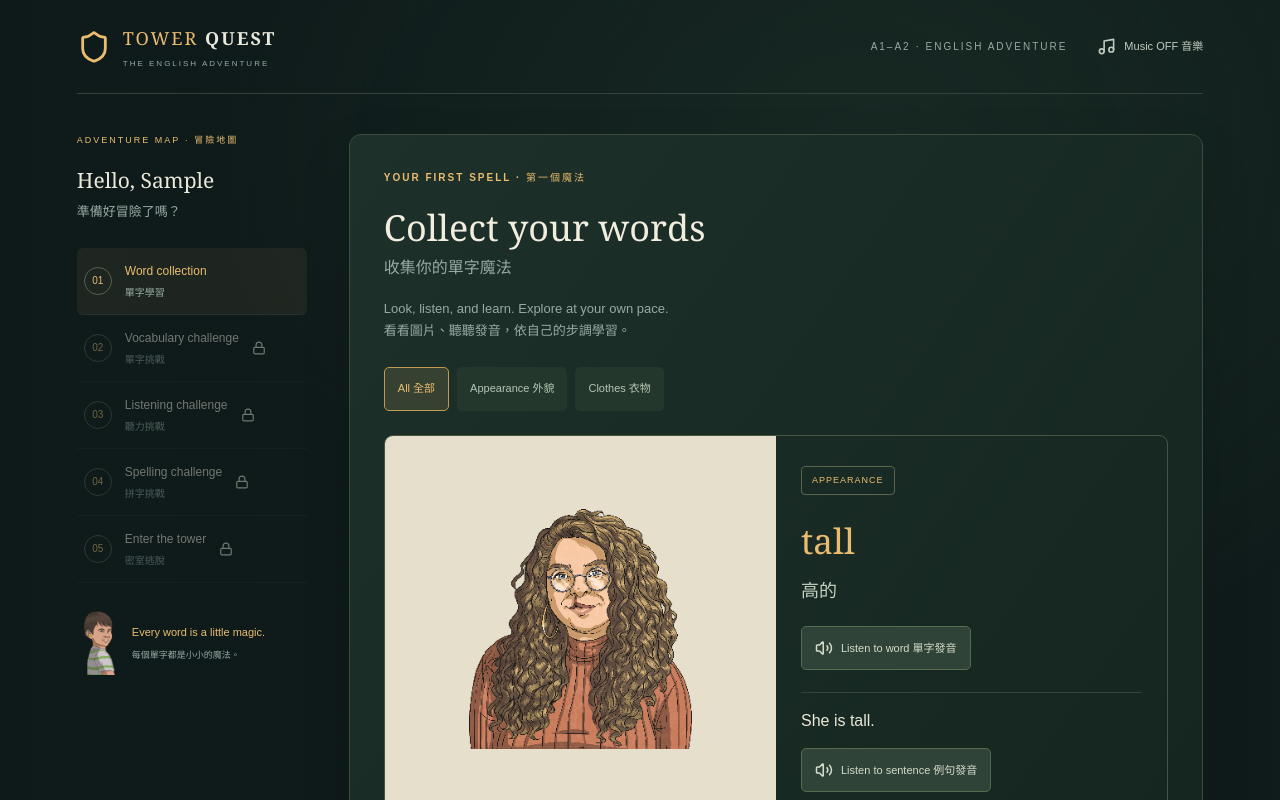
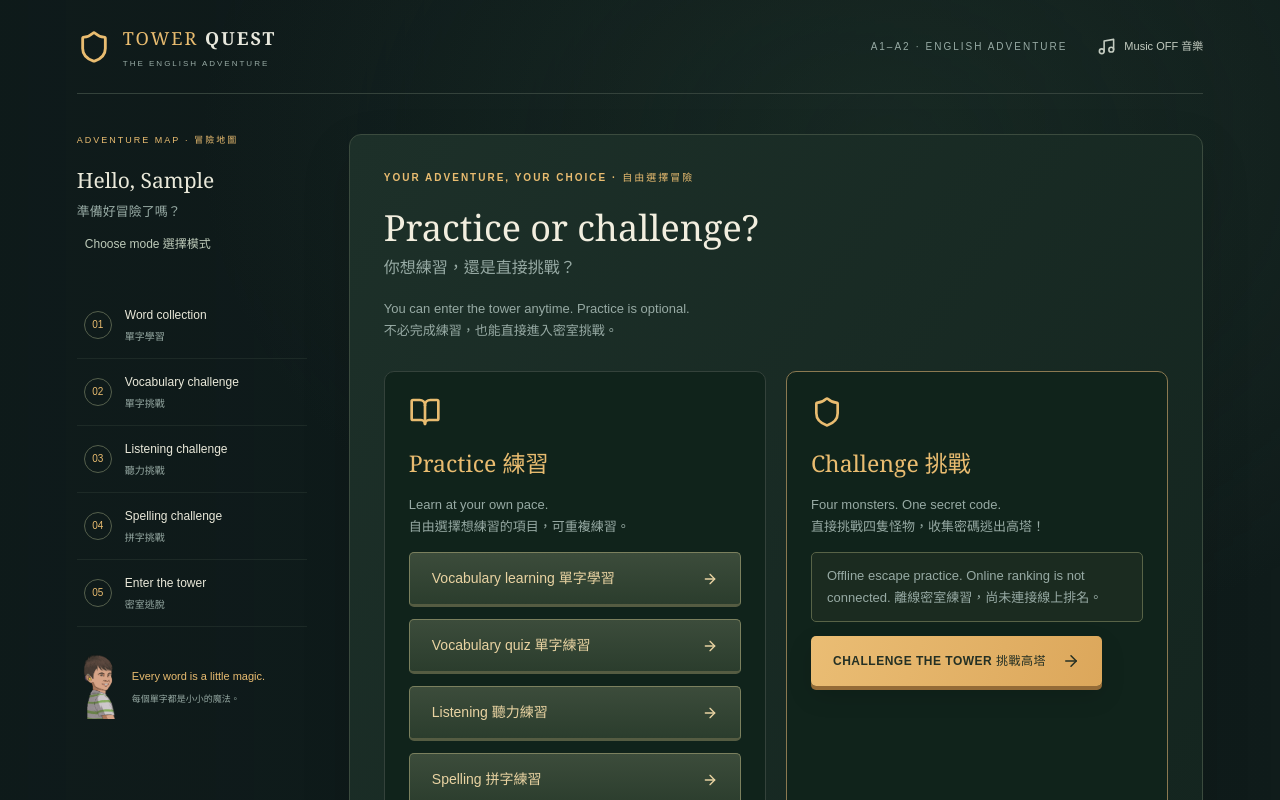
Before and after one commit to chaifish-teacher/escape-adj, a React (Vite) app: page / in a window 1280 px wide. Both pictures are taken after typing "Sample" into the empty fields and a click on the button "START ADVENTURE". Shown: the top 800 px of the page. Built offline with nearby package versions, Linux system fonts and the light colour scheme.

Commit message:
Allow choosing practice or direct challenge and document Sheets setup

```diff
--- a/src/App.tsx
+++ b/src/App.tsx
@@ -183,12 +183,7 @@ export default function App() {
       ...s,
       name: trimmed,
       token,
-      stage:
-        s.attempt && !s.attempt.end
-          ? "escape"
-          : s.unlocked >= 4
-            ? "intro"
-            : "learn",
+      stage: s.attempt && !s.attempt.end ? "escape" : "menu",
     }));
     setFeedback("");
     setBusy(false);
@@ -312,11 +307,6 @@ export default function App() {
     setBusy(false);
   };
   const trainingDone = (kind: string, c: number, w: number, t: number) => {
-    const next: Record<string, Stage> = {
-      vocab: "listen",
-      listen: "spell",
-      spell: "intro",
-    };
     const unlocked = Math.max(
       state.unlocked,
       kind === "vocab" ? 2 : kind === "listen" ? 3 : 4,
@@ -326,7 +316,7 @@ export default function App() {
         ...state.scores,
         [kind]: { correct: c, incorrect: w, total: t },
       },
-      stage: next[kind],
+      stage: "menu",
       unlocked,
     });
     if (state.token)
@@ -514,19 +504,30 @@ export default function App() {
                 Hello, {state.name}
                 <small>準備好冒險了嗎？</small>
               </h3>
+              <button
+                className="quiet mode-home"
+                disabled={active}
+                onClick={() => patch({ stage: "menu" })}
+              >
+                Choose mode 選擇模式
+              </button>
               <nav>
                 {stageNames.map((n, i) => (
                   <button
                     key={n}
                     className={state.stage === navStages[i] ? "selected" : ""}
-                    disabled={active || i > state.unlocked}
+                    disabled={active}
                     onClick={() => {
                       patch({ stage: navStages[i] });
                       setFeedback("");
                     }}
                   >
                     <span>
-                      {i < state.unlocked ? (
+                      {(i === 0 && state.unlocked > 0) ||
+                      (i > 0 &&
+                        i < 4 &&
+                        state.scores[["", "vocab", "listen", "spell"][i]]) ||
+                      (i === 4 && state.official) ? (
                         <Check size={15} />
                       ) : (
                         String(i + 1).padStart(2, "0")
@@ -546,7 +547,6 @@ export default function App() {
                         }
                       </small>
                     </div>
-                    {i > state.unlocked && <Lock size={14} />}
                   </button>
                 ))}
               </nav>
@@ -598,6 +598,73 @@ export default function App() {
                   exit={{ opacity: 0, y: -8 }}
                   transition={{ duration: 0.2 }}
                 >
+                  {state.stage === "menu" && (
+                    <div className="mode-menu">
+                      <div className="eyebrow">
+                        YOUR ADVENTURE, YOUR CHOICE · 自由選擇冒險
+                      </div>
+                      <h2>
+                        Practice or challenge?
+                        <small>你想練習，還是直接挑戰？</small>
+                      </h2>
+                      <p className="muted">
+                        You can enter the tower anytime. Practice is optional.
+                        <br />
+                        不必完成練習，也能直接進入密室挑戰。
+                      </p>
+                      <div className="mode-cards">
+                        <section className="mode-card">
+                          <BookOpen size={32} />
+                          <h3>Practice 練習</h3>
+                          <p>
+                            Learn at your own pace.
+                            <br />
+                            自由選擇想練習的項目，可重複練習。
+                          </p>
+                          {navStages.slice(0, 4).map((stage, i) => (
+                            <button
+                              className="stone"
+                              key={stage}
+                              onClick={() => patch({ stage })}
+                            >
+                              {
+                                [
+                                  "Vocabulary learning 單字學習",
+                                  "Vocabulary quiz 單字練習",
+                                  "Listening 聽力練習",
+                                  "Spelling 拼字練習",
+                                ][i]
+                              }
+                              <ArrowRight size={16} />
+                            </button>
+                          ))}
+                        </section>
+                        <section className="mode-card challenge-card">
+                          <Shield size={32} />
+                          <h3>Challenge 挑戰</h3>
+                          <p>
+                            Four monsters. One secret code.
+                            <br />
+                            直接挑戰四隻怪物，收集密碼逃出高塔！
+                          </p>
+                          <p className="notice">
+                            {state.official
+                              ? "Official result saved. Your next escape is practice. 正式成績已保留，接下來為密室練習。"
+                              : hasBackend()
+                                ? "Your first official escape counts toward ranking. 首次正式完成將列入排名。"
+                                : "Offline escape practice. Online ranking is not connected. 離線密室練習，尚未連接線上排名。"}
+                          </p>
+                          <button
+                            className="primary"
+                            onClick={() => patch({ stage: "intro" })}
+                          >
+                            CHALLENGE THE TOWER 挑戰高塔
+                            <ArrowRight size={18} />
+                          </button>
+                        </section>
+                      </div>
+                    </div>
+                  )}
                   {state.stage === "learn" && (
                     <>
                       <div className="eyebrow">
@@ -1344,11 +1411,14 @@ export default function App() {
                               ][i]
                             }
                             <b>
-                              {state.scores[k]?.correct ?? 0} /{" "}
-                              {state.scores[k]?.total ?? (i ? 6 : 8)}
+                              {state.scores[k]
+                                ? `${state.scores[k].correct} / ${state.scores[k].total}`
+                                : "Not practised 未練習"}
                             </b>
                             <small>
-                              Incorrect 答錯 {state.scores[k]?.incorrect ?? 0}
+                              {state.scores[k]
+                                ? `Incorrect 答錯 ${state.scores[k].incorrect}`
+                                : "—"}
                             </small>
                           </span>
                         ))}
@@ -1366,7 +1436,7 @@ export default function App() {
                       <button
                         className="primary"
                         onClick={() => {
-                          patch({ stage: "learn" });
+                          patch({ stage: "menu" });
                           setCodeInput(["", "", "", ""]);
                           setFeedback("");
                         }}
--- a/src/game.ts
+++ b/src/game.ts
@@ -1,6 +1,7 @@
 export const storageKey = "tower-adventure-v1";
 export type Stage =
   | "login"
+  | "menu"
   | "learn"
   | "vocab"
   | "listen"
--- a/src/style.css
+++ b/src/style.css
@@ -1653,3 +1653,50 @@ summary {
 .spelling-hints .audio {
   margin-top: 8px;
 }
+
+.mode-cards {
+  display: grid;
+  grid-template-columns: repeat(2, minmax(0, 1fr));
+  gap: 20px;
+  margin-top: 28px;
+}
+.mode-card {
+  border: 1px solid var(--line);
+  border-radius: 10px;
+  padding: 24px;
+  background: #10231b;
+}
+.mode-card > svg {
+  color: var(--gold);
+  margin-bottom: 18px;
+}
+.mode-card h3 {
+  color: var(--gold);
+}
+.mode-card p {
+  font-size: 13px;
+  color: var(--muted);
+}
+.mode-card .stone {
+  display: flex;
+  align-items: center;
+  justify-content: space-between;
+  gap: 10px;
+  width: 100%;
+  margin-top: 12px;
+  text-align: left;
+}
+.challenge-card {
+  border-color: #8b7951;
+}
+.mode-home {
+  width: 100%;
+}
+@media (max-width: 700px) {
+  .mode-cards {
+    grid-template-columns: 1fr;
+  }
+  .mode-home {
+    justify-content: center;
+  }
+}
```
Also changed, not shown: 3 other files (tests, documents, lock files or other folders).
